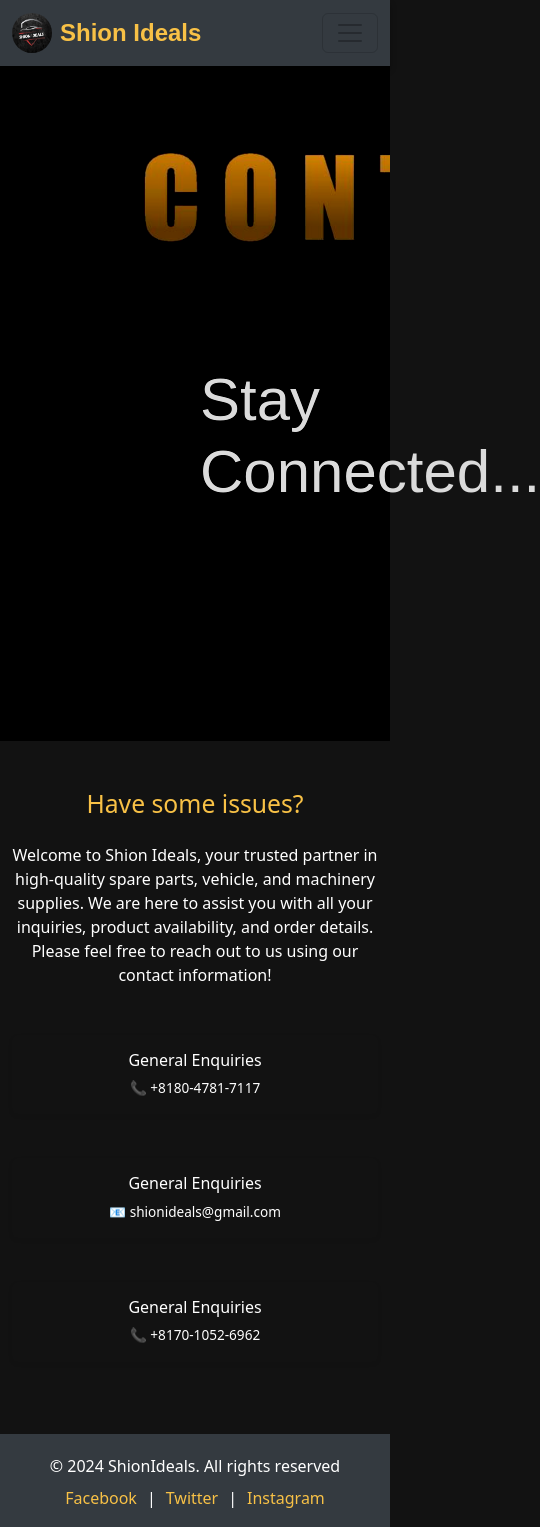
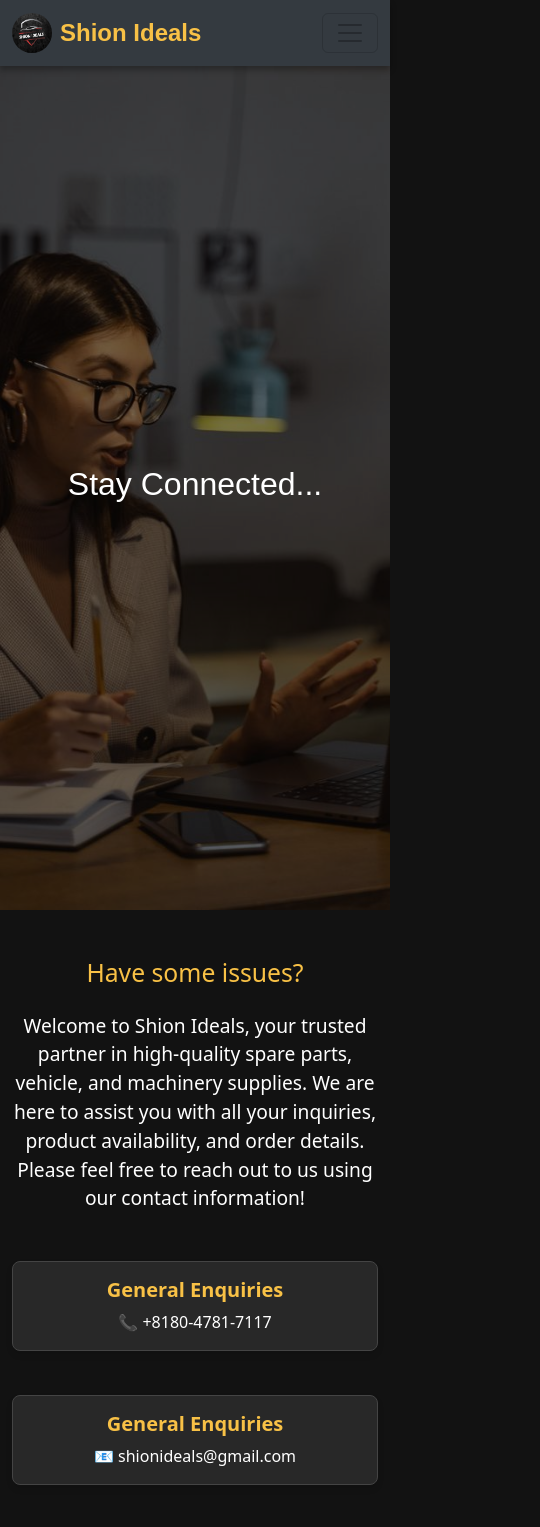
Before and after one commit to Dilki687/ShionIdeals, a React (Create React App) app in the folder frontend/: page /contactus in a window 390 px wide. Shown: the top 1527 px of the page, 540 px wide, since content can reach past the window. Built offline with nearby package versions, Linux system fonts and the light colour scheme.

Commit message:
responsive contact us page

```diff
--- a/frontend/src/screens/ContactUs.js
+++ b/frontend/src/screens/ContactUs.js
@@ -2,8 +2,8 @@
 import "bootstrap/dist/css/bootstrap.min.css";
 import "../styles/ContactUs.css";
 import { motion } from "framer-motion";
-import { useTranslation } from "react-i18next"; // Import useTranslation hook
-import contactimg from "../images/contactimg.jpg";
+import { useTranslation } from "react-i18next";
+// import contactimg from "../images/contactimg.jpg";
 
 const ContactUs = () => {
   const { t } = useTranslation(); // Initialize the translation function
@@ -11,115 +11,84 @@
   return (
     <div className="contact-us">
       {/* Banner Section */}
-       <motion.div
-        className="banner-section text-white text-center py-5"
+      <div className="responsive-banner">
+        <div className="banner-overlay">
+          <motion.h1
+            className="banner-text"
             initial={{ opacity: 0 }}
             animate={{ opacity: 1 }}
             transition={{ duration: 1 }}
-        style={{
-          backgroundImage: `url(${contactimg})`, // Use the correct imported image variable
-          backgroundSize: "cover",
-          backgroundPosition: "center", // Ensure the image is centered
-          height: "80vh", // Set height to 100% of viewport height
-          margin: 0, // Remove any margin that might be applied
-          padding: 0, // Remove padding
-        }}
-      >
-        {/* Text inside the banner - Aligning it to the left */}
-        <h1
-  style={{
-    textAlign: "left",
-    paddingLeft: "200px",
-    marginTop: "250px",
-    fontFamily: "'Arial', sans-serif",  // Example font family
-
-    fontSize: "60px",                  // Example font size
-
-  }}
           >
             {t("StayConnected")}
-        </h1> {/* Dynamic translation */}
-      </motion.div>
+          </motion.h1>
+        </div>
+      </div>
 
       {/* Content Section */}
       <div className="container my-5">
         <motion.h2
-          className="text-center mb-4"
+          className="text-center mb-4 section-title"
           initial={{ opacity: 0 }}
           animate={{ opacity: 1 }}
           transition={{ duration: 1, delay: 0.5 }}
-          style={{ color: '#f8c146' }} // Adding the font color
         >
           {t("Havesomeissues")}
         </motion.h2>
         <motion.p
-            className="text-center mb-5"
+          className="text-center mb-5 section-subtitle"
           initial={{ opacity: 0 }}
           animate={{ opacity: 1 }}
           transition={{ duration: 1, delay: 1 }}
-
         >
           {t("welcomecontact")}
         </motion.p>
 
-
         {/* Contact Details Section */}
-        <div className="cards-container">
-          <div className="row text-center">
-            {/* General Enquiries Card */}
+        <div className="row justify-content-center">
+          {/* General Enquiries */}
           <motion.div
-              className="col-md-6 col-lg-3 mb-4"
+            className="col-sm-6 col-md-4 mb-4"
             initial={{ opacity: 0, x: -100 }}
             animate={{ opacity: 1, x: 0 }}
             transition={{ duration: 0.7, delay: 1.5 }}
           >
-              <div className="card border-0 shadow-sm">
-                <div className="card-body">
-                  <h5 className="card-title">{t("generalEnquiries")}</h5>{" "}
-                  {/* Dynamic translation */}
-                  <p className="card-text">
-                    📞 +8180-4781-7117 <br />
-                  </p>
+            <div className="card contact-card">
+              <div className="card-body text-center">
+                <h5 className="card-title">{t("generalEnquiries")}</h5>
+                <p className="card-text">📞 +8180-4781-7117</p>
               </div>
             </div>
           </motion.div>
 
-            {/* Another General Enquiries Card */}
+          {/* Email */}
           <motion.div
-              className="col-md-6 col-lg-3 mb-4"
+            className="col-sm-6 col-md-4 mb-4"
             initial={{ opacity: 0, x: -100 }}
             animate={{ opacity: 1, x: 0 }}
             transition={{ duration: 0.7, delay: 1.9 }}
           >
-              <div className="card border-0 shadow-sm">
-                <div className="card-body">
-                  <h5 className="card-title">{t("generalEnquiries")}</h5>{" "}
-                  {/* Dynamic translation */}
-                  <p className="card-text">
-                    📧 shionideals@gmail.com
-                    <br />
-                  </p>
+            <div className="card contact-card">
+              <div className="card-body text-center">
+                <h5 className="card-title">{t("generalEnquiries")}</h5>
+                <p className="card-text">📧 shionideals@gmail.com</p>
               </div>
             </div>
           </motion.div>
-            {/* Consumer Enquiries Card */}
+
+          {/* Consumer Enquiries */}
           <motion.div
-              className="col-md-6 col-lg-3 mb-4"
+            className="col-sm-6 col-md-4 mb-4"
             initial={{ opacity: 0, x: -100 }}
             animate={{ opacity: 1, x: 0 }}
             transition={{ duration: 0.7, delay: 1.7 }}
           >
-              <div className="card border-0 shadow-sm">
-                <div className="card-body">
-                  <h5 className="card-title">{t("generalEnquiries")}</h5>{" "}
-                  {/* Dynamic translation */}
-                  <p className="card-text">
-                    📞 +8170-1052-6962 <br />
-                  </p>
+            <div className="card contact-card">
+              <div className="card-body text-center">
+                <h5 className="card-title">{t("generalEnquiries")}</h5>
+                <p className="card-text">📞 +8170-1052-6962</p>
               </div>
             </div>
           </motion.div>
-          </div>
         </div>
       </div>
     </div>
--- a/frontend/src/styles/ContactUs.css
+++ b/frontend/src/styles/ContactUs.css
@@ -1,101 +1,75 @@
-/* ContactUs.css */
-.banner-section {
-  background-image: url("../images/banner1.jpg");  /* Adjust the path as necessary */
-  background-size: cover;   /* Make sure the image covers the entire section */
-  background-position: center center;   /* Center the image */
-  background-repeat: no-repeat;  /* Prevent repetition of the image */
-  min-height: 400px;  /* Adjust the minimum height as needed */
-  filter: brightness(0.8) contrast(1.2); /* Optional: Adjust brightness/contrast for better clarity */
-  margin-top: 100px; /* Same as the navbar height */
-  height: 70vh; /* Use viewport height for a flexible height */
+/* Responsive Banner */
+.responsive-banner {
+  background-image: url("../images/contact-banner.jpg");
+  background-size: cover;
+  background-position: center;
+  background-repeat: no-repeat;
+  height: 70vh; /* Use viewport height for responsive scaling */
+  position: relative;
 }
 
-/* Ensure the heading and paragraph scale well */
-.banner-section h1 {
-  font-size: 4rem;
-  margin-top: 50px;
-  color: white; /* Ensure the text is visible */
-}
-
-.banner-section p {
-  font-size: 1.5rem;
-  color: white; /* Ensure the text is visible */
-}
-
-/* Centering Container for Cards */
-.cards-container {
-  display: contents;
-  justify-content: center; /* Center cards horizontally */
-  align-items: center;    /* Center cards vertically */
-  min-height: calc(100vh - 400px); /* Full-screen height minus banner */
-  padding: 20px;          /* Add padding for smaller devices */
-}
-
-/* Ensure Row Wraps Responsively */
-.cards-container .row {
+.banner-overlay {
+  background-color: rgba(0, 0, 0, 0.5); /* Dark overlay for text clarity */
+  width: 100%;
+  height: 100%;
   display: flex;
   justify-content: center;
   align-items: center;
-  flex-wrap: wrap; /* Allow cards to wrap on smaller screens */
-  gap: 20px;       /* Add space between cards */
 }
 
-/* Contact Details Cards */
-.card {
-  transition: transform 0.3s ease-in-out, color 0.3s ease-in-out;
-  transform: scale(1);
-  background-color: transparent; /* Transparent background */
-  color: white; /* White font color */
+.banner-text {
+  color: white;
+  font-size: 4rem;
+  font-family: "Arial", sans-serif;
+  text-align: center;
 }
 
-.card:hover {
-  transform: scale(1.05);
+@media (max-width: 768px) {
+  .banner-text {
+    font-size: 2rem;
+  }
+
+  .responsive-banner {
+    height: 100vh; /* Full height on smaller screens */
+  }
+}
+
+/* Section Titles */
+.section-title {
   color: #f8c146;
 }
 
+.section-subtitle {
+  font-size: 1.2rem;
+  color: white;
+}
+
+/* Contact Cards */
+.contact-card {
+  background: #282828;
+  border: 1px solid #444444;
+  border-radius: 8px;
+  box-shadow: 0 4px 6px rgba(0, 0, 0, 0.1);
+  transition: transform 0.3s, box-shadow 0.3s;
+}
+
+.contact-card:hover {
+  transform: translateY(-5px);
+  box-shadow: 0 6px 10px rgba(0, 0, 0, 0.15);
+}
+
+.contact-card .card-title {
+  color: #f8c146;
+  font-weight: bold;
+}
+
+.contact-card .card-text {
+  color: white;
+}
+
 /* Responsive Adjustments */
-
-/* Medium devices (tablets) */
-@media (max-width: 768px) {
-  .banner-section {
-    min-height: 300px; /* Decrease banner height */
-    height: 50vh; /* Adjust banner height to fit the screen */
-  }
-
-  .banner-section h1 {
-    font-size: 2rem;
-  }
-
-  .banner-section p {
-    font-size: 1rem;
-  }
-
-  .cards-container {
-    min-height: auto; /* Adjust height for smaller devices */
-    padding: 10px;
+@media (max-width: 576px) {
+  .contact-card {
+    margin-bottom: 20px;
   }
 }
-
-/* Small devices (phones) */
-@media (max-width: 576px) {
-  .banner-section {
-    min-height: 250px;
-    height: 40vh; /* Decrease height further on small screens */
-  }
-
-  .banner-section h1 {
-    font-size: 1.5rem;
-  }
-
-  .banner-section p {
-    font-size: 0.9rem;
-  }
-
-  .card-title {
-    font-size: 1rem;
-  }
-
-  .card-text {
-    font-size: 0.85rem;
-  }
-}
```
Also changed, not shown: frontend/src/images/contact-banner.jpg (added). Lines whose indentation alone changed are shown as unchanged.
